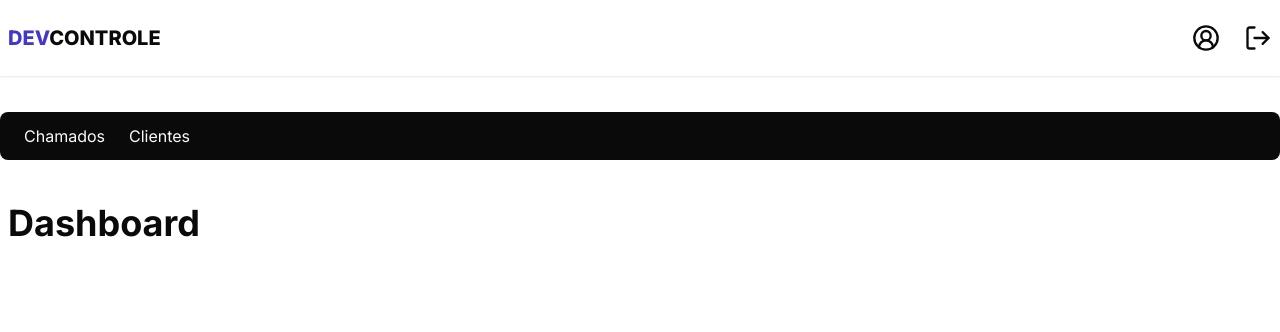
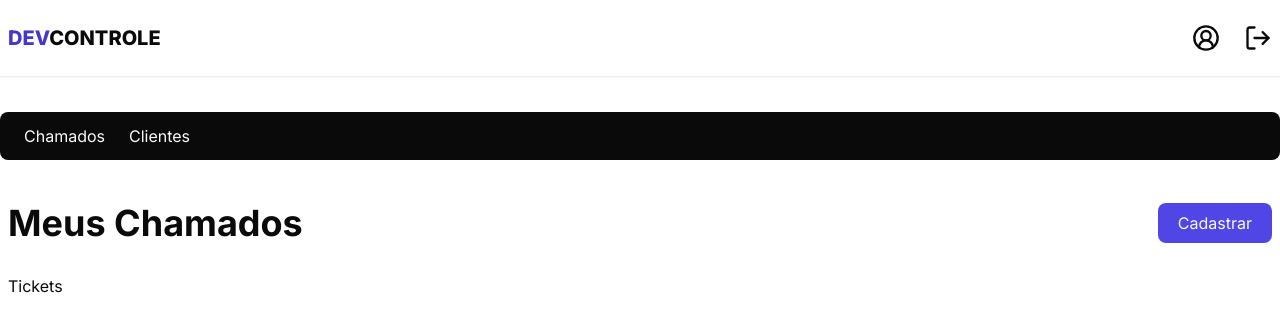
Before and after one commit to reisArthur2602/devcontrole, a Next.js app: page /dashboard in a window 1280 px wide. Shown: the top 332 px of the page. Built offline with nearby package versions, Linux system fonts and the light colour scheme; no server answers; sample sign-in values are in the browser's storage.

Commit message:
feat: add page dashboard inicial

```diff
--- a/src/app/dashboard/page.tsx
+++ b/src/app/dashboard/page.tsx
@@ -1,6 +1,7 @@
 import { Container } from '@/components/container';
 import { authOptions } from '@/lib/auth';
 import { getServerSession } from 'next-auth';
+import Link from 'next/link';
 import { redirect } from 'next/navigation';
 
 const Dashboard = async () => {
@@ -8,8 +9,17 @@ const Dashboard = async () => {
   if (!session || !session.user) redirect('/');
 
   return (
-    <Container>
-      <h1>Dashboard</h1>
+    <Container classname="flex flex-col gap-6">
+      <div className="w-full flex items-center justify-between">
+        <h1>Meus Chamados</h1>
+        <Link
+          href="/dashboard/new"
+          className="px-5 py-2 rounded-lg bg-indigo-600 text-center text-neutral-50"
+        >
+          Cadastrar
+        </Link>
+      </div>
+      Tickets
     </Container>
   );
 };
```
